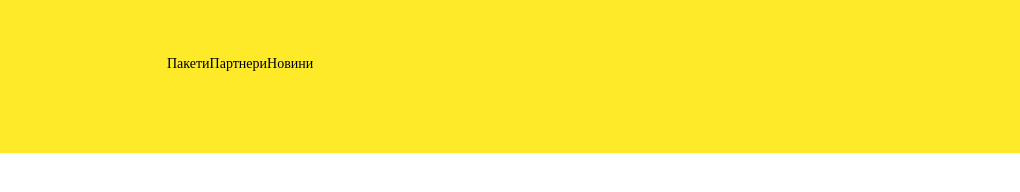
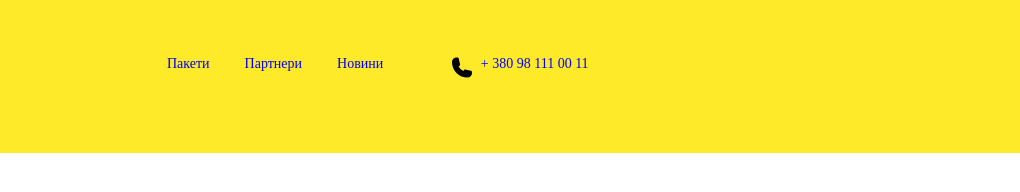
Before and after one commit to vik-tsyplakov/dog_guard, a website: page dog_guard/index.html in a window 1280 px wide. Shown: the full height of the page, 260-1280 px from the left. Drawn offline with Linux system fonts and the light colour scheme.

Commit message:
header_tel_added

```diff
--- a/dog_guard/index.html
+++ b/dog_guard/index.html
@@ -20,11 +20,15 @@
       </div>
       <nav>
         <ul class="header__nav">
-          <li>Пакети</li>
-          <li>Партнери</li>
-          <li>Новини</li>
+          <li><a href="#">Пакети</a></li>
+          <li><a href="#">Партнери</a></li>
+          <li><a href="#">Новини</a></li>
         </ul>
       </nav>
+      <div class="header__phone">
+        <img src="img/header/phone-icon.svg" alt="phone icon" />
+        <a class="phone__link" href="tel:+380981110011">+ 380 98 111 00 11</a>
+      </div>
     </div>
   </div>
 </header>
--- a/src/scss/style.scss
+++ b/src/scss/style.scss
@@ -57,5 +57,16 @@
   display: flex;
   list-style-type: none;
   margin-top: 56.5px;
-  margin-left: 170px;
+  margin-left: 135px;
+  margin-right: 69px;
 }
+.header__nav li {
+  margin-left: 35px;
+}
+.header__phone {
+  align-items: center;
+  margin-top: 56.5px;
+}
+.phone__link {
+  margin-left: 4px;
+}
```
Also changed, not shown: src/_header.html (+7 -3 lines), dog_guard/css/style.css, dog_guard/css/style.min.css, dog_guard/img/header/phone-icon.svg (added), src/img/header/phone-icon.svg (added).
